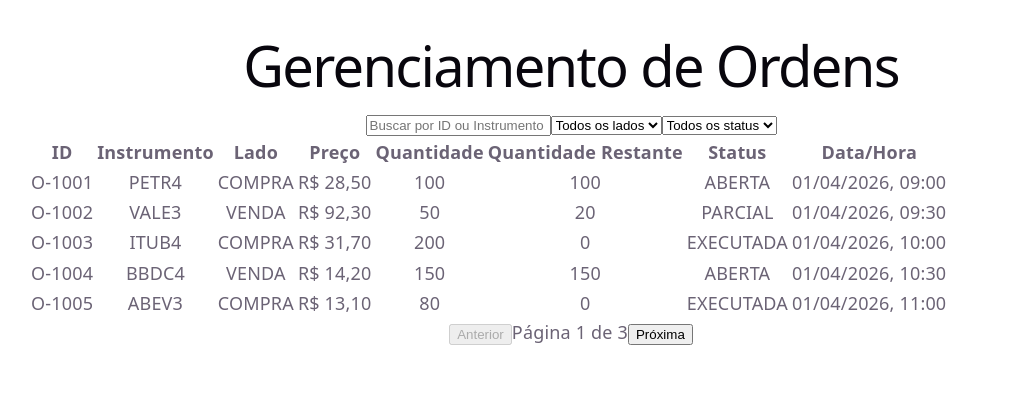
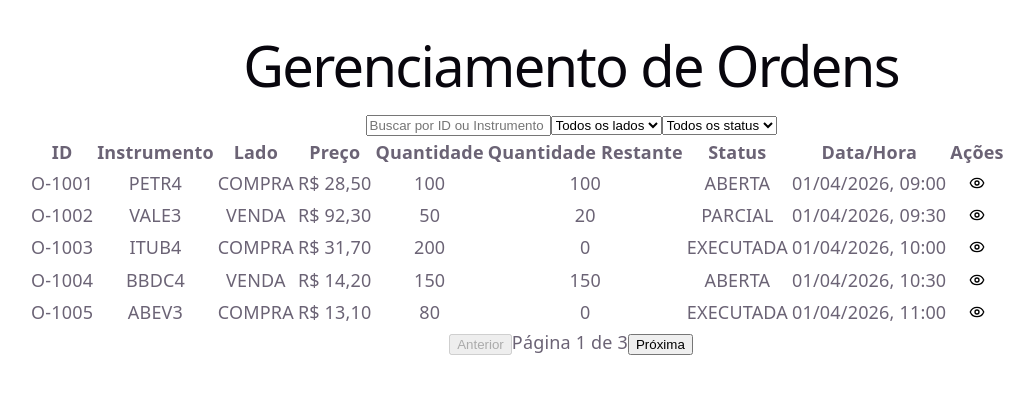
Before and after one commit to WashingtonLuiz81/coodesh-challenge, a React (Vite) app: page / in a window 1280 px wide. Shown: the top 394 px of the page, without its empty margins (69-1103 px from the left). Built offline with nearby package versions, Linux system fonts and the light colour scheme.

Commit message:
feat: adiciona ação de visualização de ordem na tabela

```diff
--- a/src/components/OrdersTable/OrdersTable.tsx
+++ b/src/components/OrdersTable/OrdersTable.tsx
@@ -1,11 +1,14 @@
 import type { Order } from "@/types/order";
 import { formatCurrency, formatDateTime } from "@/utils";
 
+import { Eye } from "lucide-react";
+
 type OrdersTableProps = {
-    orders: Order[]
+    orders: Order[];
+    onViewDetails: (order: Order) => void;
 }
 
-export function OrdersTable({orders}: OrdersTableProps) {
+export function OrdersTable({orders, onViewDetails }: OrdersTableProps) {
   return (
     <table>
       <thead>
@@ -18,6 +21,7 @@ export function OrdersTable({orders}: OrdersTableProps) {
           <th>Quantidade Restante</th>
           <th>Status</th>
           <th>Data/Hora</th>
+          <th>Ações</th>
         </tr>
       </thead>
       <tbody>
@@ -38,6 +42,25 @@ export function OrdersTable({orders}: OrdersTableProps) {
               <td>{order.remainingQuantity}</td>
               <td>{order.status}</td>
               <td>{formatDateTime(order.createdAt)}</td>
+              <td>
+                <button
+                  type="button"
+                  onClick={() => onViewDetails(order)}
+                  aria-label={`Ver detalhes da ordem ${order.id}`}
+                  title="Ver detalhes"
+                  style={{
+                    background: "transparent",
+                    border: "none",
+                    cursor: "pointer",
+                    padding: 6,
+                    display: "inline-flex",
+                    alignItems: "center",
+                    justifyContent: "center",
+                  }}
+                >
+                  <Eye size={16} />
+                </button>
+              </td>
             </tr>
           ))
         )}
```
